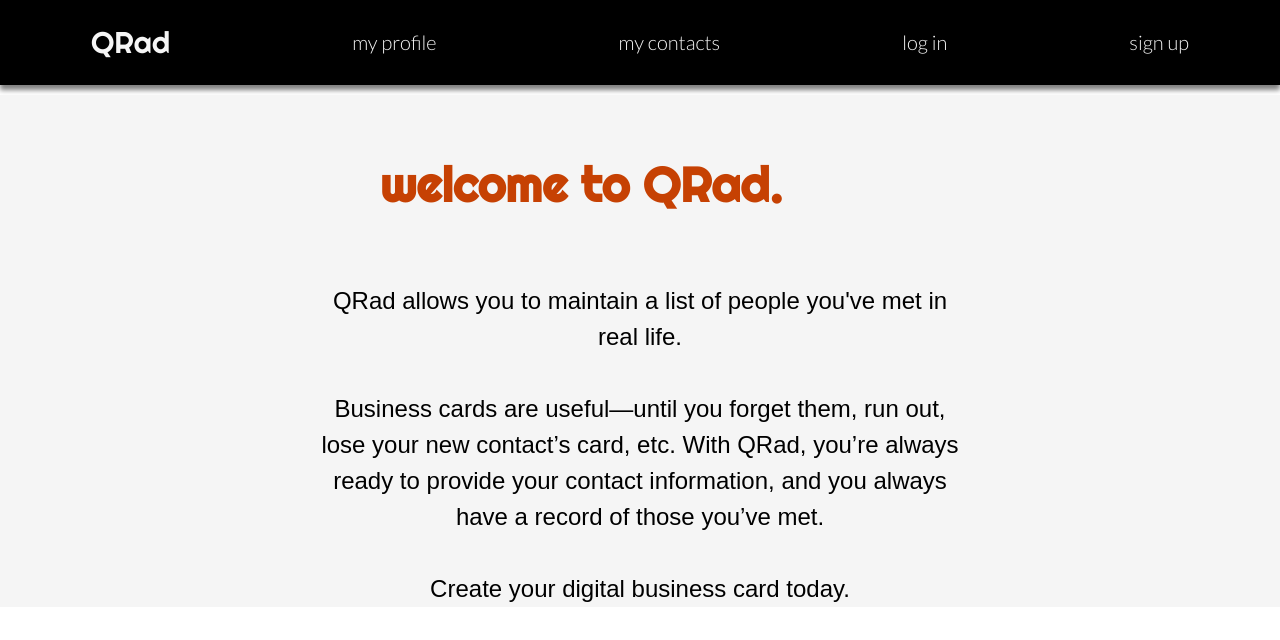
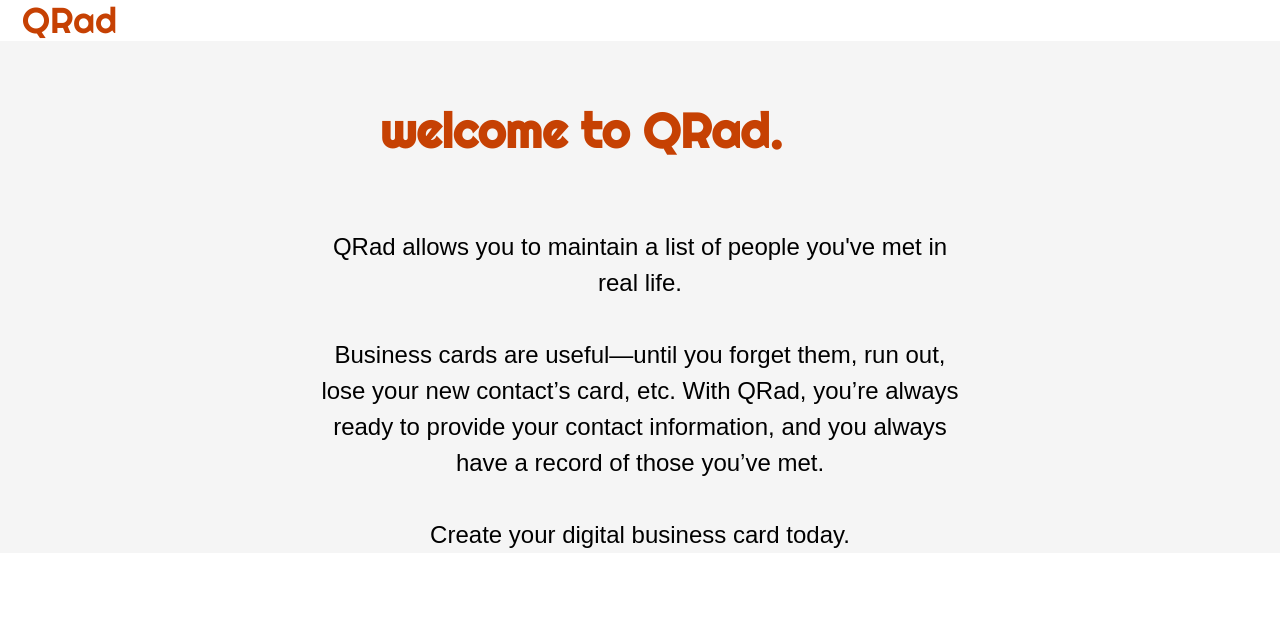
Before and after one commit to sihayah/QRad, a React (Create React App) app in the folder client/: page / in a window 1280 px wide. Shown: the top 640 px of the page. Built offline with nearby package versions, Linux system fonts and the light colour scheme.

Commit message:
refactored structure of navigation

```diff
--- a/client/src/App.js
+++ b/client/src/App.js
@@ -5,10 +5,16 @@ import {
   ApolloProvider,
   createHttpLink,
 } from "@apollo/client";
-// import { BrowserRouter as Router, Route } from "react-router-dom";
 import "./index.css";
 import Header from "./components/Header";
-import Footer from "./components/Footer";
+import { BrowserRouter as Router, Switch, Route } from "react-router-dom";
+import Home from "../src/components/Home";
+import LoginForm from "../src/components/Login";
+import Signup from "../src/components/Signup";
+import Search from "../src/pages/Search";
+import Profile from "../src/pages/Profile";
+import MyCard from "../src/pages/MyCard";
+import EditForm from "../src/components/EditForm";
 import { setContext } from "@apollo/client/link/context";
 
 const httpLink = createHttpLink({
@@ -34,7 +40,19 @@ function App() {
   return (
     <div className="site_container">
       <ApolloProvider client={client}>
-        <Header />
+
+        <Router>
+          <Header />
+          <Switch>
+            <Route exact path="/" component={Home} />
+            <Route exact path="/profile" component={Profile} />
+            <Route exact path="/card/:id" component={MyCard} />
+            <Route exact path="/contacts" component={Search} />
+            <Route exact path="/login" component={LoginForm} />
+            <Route exact path="/signup" component={Signup} />
+            <Route exact path="/editform" component={EditForm} />
+          </Switch>
+        </Router>
       </ApolloProvider>
     </div>
   );
--- a/client/src/components/Card/style.css
+++ b/client/src/components/Card/style.css
@@ -12,11 +12,12 @@ img {
     flex-direction: column;
     align-items: center;
     justify-content: center;
-    width: 80vh;
+    width: 90%;
     border: 1px solid black;
     border-radius: 5vh;
-    margin: 5vh;
+    margin: 3vh;
     padding: 2vh;
+    text-align: center;
 }
 
 .intro {
--- a/client/src/components/Header/header.css
+++ b/client/src/components/Header/header.css
@@ -0,0 +1,6 @@
+#brand {
+    font-family: 'Righteous', cursive;
+    color: var(--first-color);
+    font-size: 30px;
+    transition: all 0.4s ease 0s;
+}
--- a/client/src/components/Header/index.js
+++ b/client/src/components/Header/index.js
@@ -1,30 +1,18 @@
 import React from "react";
-import { BrowserRouter as Router, Switch, Route } from "react-router-dom";
-import Navigator from "../Navigator";
-import Home from "../../components/Home";
-import LoginForm from "../Login";
-import Signup from "../Signup";
-import Search from "../../pages/Search";
-import Profile from "../../pages/Profile";
-import MyCard from "../../pages/MyCard";
-import EditForm from "../../components/EditForm";
+import "../Navigator/navigator.css";
 import "./header.css";
+import { Link } from 'react-router-dom';
 
-const Header = () => {
+function Navigator() {
+
   return (
-    <Router>
-      <Navigator></Navigator>
-        <Switch>
-          <Route exact path="/" component={Home} />
-          <Route exact path="/profile" component={Profile} />
-          <Route exact path="/card/:id" component={MyCard} />
-          <Route exact path="/contacts" component={Search} />
-          <Route exact path="/login" component={LoginForm} />
-          <Route exact path="/signup" component={Signup} />
-          <Route exact path="/editform" component={EditForm} />
-        </Switch>
-    </Router>
+          <Link
+            to="/"
+            id="brand"
+            className={({ isActive }) => (isActive ? "active" : "inactive")}
+          >
+            QRad
+          </Link>
   );
-};
-
-export default Header;
+}
+export default Navigator;
--- a/client/src/components/Navigator/index.js
+++ b/client/src/components/Navigator/index.js
@@ -1,7 +1,7 @@
 import React from "react";
 import "./navigator.css";
 import Auth from "../../utils/auth";
-import { NavLink } from "react-router-dom";
+import { Link } from 'react-router-dom';
 
 function Navigator() {
   const logout = (event) => {
@@ -10,29 +10,28 @@ function Navigator() {
   };
 
   return (
-    <div>
     <div className="navBar">
       <div className="navContainer">
         <div className="navLinks">
-            <NavLink
+          <Link
             to="/"
             id="brand"
             className={({ isActive }) => (isActive ? "active" : "inactive")}
           >
             QRad
-            </NavLink>
-            <NavLink
+          </Link>
+          <Link
             to="/profile"
             className={({ isActive }) => (isActive ? "active" : "inactive")}
           >
             my profile
-            </NavLink>
-            <NavLink
+          </Link>
+          <Link
             to="/contacts"
             className={({ isActive }) => (isActive ? "active" : "inactive")}
           >
             my contacts
-            </NavLink>
+          </Link>
 
           {Auth.loggedIn() ? (
             <>
@@ -42,15 +41,14 @@ function Navigator() {
             </>
           ) : (
             <>
-                <NavLink to="/login" className="navLink">
+              <Link to="/login" className="navLink">
                 log in
-                </NavLink>
-                <NavLink to="/signup" className="navLink">
+              </Link>
+              <Link to="/signup" className="navLink">
                 sign up
-                </NavLink>
+              </Link>
             </>
           )}
-          </div>
         </div>
       </div>
     </div>
--- a/client/src/components/Navigator/navigator.css
+++ b/client/src/components/Navigator/navigator.css
@@ -28,13 +28,6 @@
     font-size: 20px;
 }
 
-#brand {
-    font-family: 'Righteous', cursive;
-    color: var(--first-color);
-    font-size: 30px;
-    transition: all 0.4s ease 0s;
-}
-
 .navLink:hover, .inactive:hover {
     color: var(--third-color);
     transition: all 0.4s ease 0s;
```
Also changed, not shown: client/src/components/Sidebar/index.js (added, +16 -0 lines), client/src/components/Sidebar/style.css (added, +74 -0 lines). Lines whose indentation alone changed are shown as unchanged.
